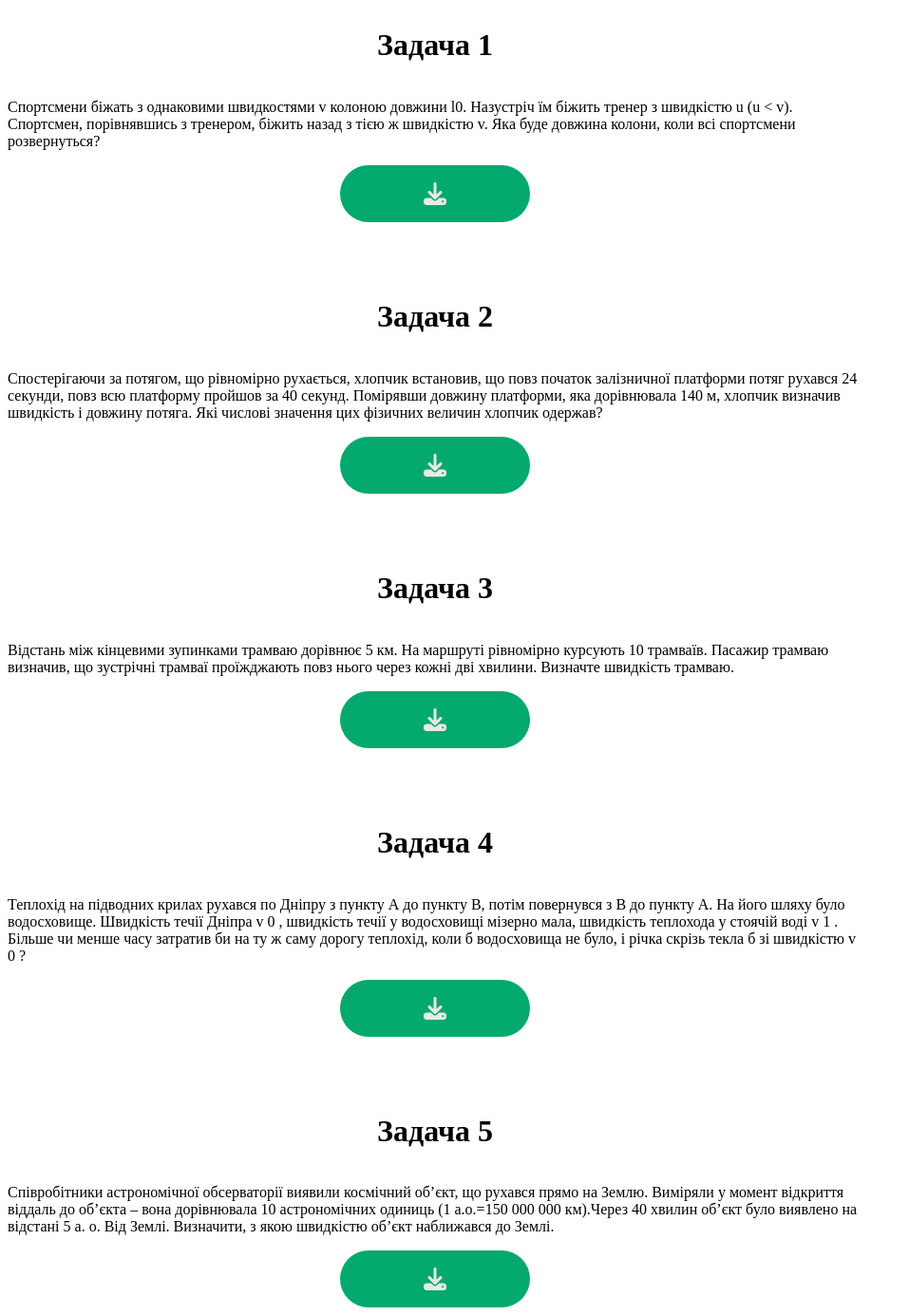
After one commit to Eramcheg/UaInternetOlimp, a Django app: template shop/templates/uaolimpiad/tasks_list.html in a window 1280 px wide. The commit adds this page. Shown: the whole page at 95% size, without its empty margins (0-957 px from the left). Run offline with Django 3.2, Linux system fonts and the light colour scheme; the template is opened without the code that fills it, so the values that code supplies are empty; some libraries are stand-ins or nearby versions.

Commit message:
Task list in account update

```diff
--- a/OnlineShop/urls.py
+++ b/OnlineShop/urls.py
@@ -34,7 +34,7 @@ from shop.views_scripts.catalog_views import add_to_cart_from_catalog, materials
     materials_view
 from shop.views_scripts.checkout_cart_views import sort_documents, send_email, cart_page, anonym_cart_info, \
     register_anonym_cart_info, login_anonym_cart_info, checkout_addresses
-from shop.views_scripts.profile_views import update_user_account
+from shop.views_scripts.profile_views import update_user_account, download_file
 from shop.views_scripts.shop_views import fetch_numbers, form_page
 from shop.views_scripts.users_control.edit_user import edit_user
 from shop.views_scripts.users_control.view_user import view_user
@@ -69,6 +69,7 @@ path('ckeditor5/', include('django_ckeditor_5.urls')),
 
     path('profile/<str:feature_name>/', profile_views.profile, name='profile'),
     path('update_user_account/', update_user_account, name='update_user_account'),
+    path('download/<str:filename>/', download_file, name='download_file'),
 
     path('fetch-numbers/', fetch_numbers, name='fetch_numbers'),
 
--- /dev/null
+++ b/shop/static/css/pages/account_features/list_tasks.css
@@ -0,0 +1,31 @@
+.centered-container{
+    display: flex;
+    flex-direction: column;
+    align-items: center;
+
+    gap: 60px;
+    max-width: 900px;
+}
+
+.centered-container .task{
+    display: flex;
+    flex-direction: column;
+    gap: 16px;
+    align-items: center;
+}
+
+.centered-container .task .download-task{
+    width: 200px;
+    height: 60px;
+    border-radius: 30px;
+    background-color: #04a96d;
+    display: flex;
+    justify-content: center;
+    align-items: center;
+    cursor: pointer;
+}
+.centered-container .task .download-task i{
+    font-size:24px;
+    color: #e9e9e9;
+
+}
--- a/shop/templates/profile.html
+++ b/shop/templates/profile.html
@@ -18,7 +18,7 @@
             {% if feature_name == 'dashboard' %}
                 {% include 'profile/profile_dashboard.html' %}
             {% elif feature_name == 'tasks' %}
-                {% include 'uaolimpiad/tools/profile_tasks.html' %}
+                {% include 'uaolimpiad/tasks_list.html' %}
             {% elif feature_name == 'account' %}
                 {% include 'profile/profile_information.html' %}
             {% elif feature_name == 'upload' %}
--- /dev/null
+++ b/shop/templates/uaolimpiad/tasks_list.html
@@ -0,0 +1,89 @@
+{% block content %}
+{% load static %}
+{% load i18n %}
+<head>
+    <meta charset="UTF-8">
+    <title>Список задач</title>
+    <script src="https://kit.fontawesome.com/ba99d1b9b2.js" crossorigin="anonymous"></script>
+
+    <link rel="stylesheet" href="{% static 'css/pages/account_features/list_tasks.css' %}">
+    <meta name="viewport" content="width=device-width, initial-scale=1.0">
+</head>
+
+    <div class="centered-container">
+        <div class="task">
+            <h1 class="big-text"> Задача 1 </h1>
+            <span class="">
+                Спортсмени біжать з
+                однаковими швидкостями v колоною
+                довжини l0. Назустріч їм біжить тренер з швидкістю u (u < v).
+                Спортсмен, порівнявшись з тренером, біжить назад з тією ж швидкістю v.
+                Яка буде довжина колони, коли всі спортсмени розвернуться?
+            </span>
+            <a href="{% url "download_file" filename="task_1.docx" %}" class="download-task">
+                <i class="fa-solid fa-download"></i>
+            </a>
+        </div>
+        <div class="task">
+            <h1 class="big-text"> Задача 2 </h1>
+            <span class="">
+                Спостерігаючи за потягом, що рівномірно рухається, хлопчик
+                встановив, що повз початок залізничної платформи потяг рухався 24
+                секунди, повз всю платформу пройшов за 40 секунд. Помірявши довжину
+                платформи, яка дорівнювала 140 м, хлопчик визначив швидкість і
+                довжину потяга. Які числові значення цих фізичних величин хлопчик
+                одержав?
+            </span>
+
+            <a href="{% url "download_file" filename="task_2.docx" %}" class="download-task">
+                <i class="fa-solid fa-download"></i>
+            </a>
+        </div>
+    <div class="task">
+            <h1 class="big-text"> Задача 3 </h1>
+            <span class="">
+                Відстань між кінцевими зупинками трамваю дорівнює 5 км. На
+                маршруті рівномірно курсують 10 трамваїв. Пасажир трамваю визначив,
+                що зустрічні трамваї проїжджають повз нього через кожні дві хвилини.
+                Визначте швидкість трамваю.
+            </span>
+            <a href="{% url "download_file" filename="task_1.docx" %}" class="download-task">
+                <i class="fa-solid fa-download"></i>
+            </a>
+        </div>
+    <div class="task">
+            <h1 class="big-text"> Задача 4</h1>
+            <span class="">
+                Теплохід на підводних крилах рухався по Дніпру з пункту А до
+                пункту В, потім повернувся з В до пункту А. На його шляху було
+                водосховище. Швидкість течії Дніпра v
+                0
+                , швидкість течії у водосховищі
+                мізерно мала, швидкість теплохода у стоячій воді v
+                1
+                . Більше чи менше
+                часу затратив би на ту ж саму дорогу теплохід, коли б водосховища не
+                було, і річка скрізь текла б зі швидкістю v
+                0
+                ?
+            </span>
+            <a href="{% url "download_file" filename="task_1.docx" %}" class="download-task">
+                <i class="fa-solid fa-download"></i>
+            </a>
+        </div>
+        <div class="task">
+            <h1 class="big-text"> Задача 5</h1>
+            <span class="">
+                Співробітники астрономічної обсерваторії виявили космічний
+                об’єкт, що рухався прямо на Землю. Виміряли у момент відкриття віддаль
+                до об’єкта – вона дорівнювала 10 астрономічних одиниць (1 а.о.=150
+                000 000 км).Через 40 хвилин об’єкт було виявлено на відстані 5 а. о. Від
+                Землі. Визначити, з якою швидкістю об’єкт наближався до Землі.
+            </span>
+            <a href="{% url "download_file" filename="task_1.docx" %}" class="download-task">
+                <i class="fa-solid fa-download"></i>
+            </a>
+        </div>
+    </div>
+
+{% endblock %}
```
Also changed, not shown: shop/views_scripts/profile_views.py (+10 -1 lines), 5 other files.
